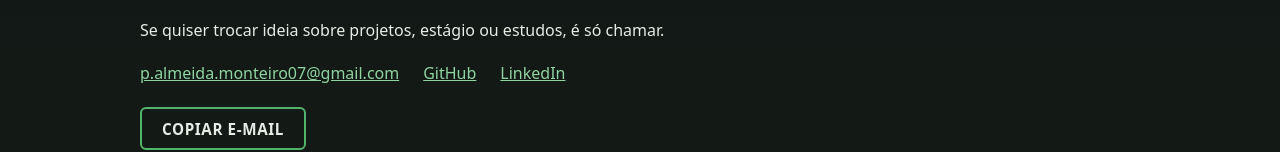
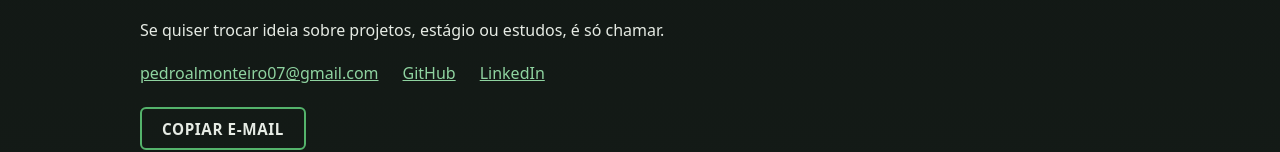
Before and after one commit to PedroALMonteiro/My-portfolio-, a plain HTML site: page index.html in a window 1280 px wide. Shown: the part 1345-1497 px from the top of the page. Drawn offline with Linux system fonts and the light colour scheme.

Commit message:
Update email contact information in index.html

```diff
--- a/index.html
+++ b/index.html
@@ -79,12 +79,12 @@
         <h2 id="titulo-contato">Contato</h2>
         <p>Se quiser trocar ideia sobre projetos, estágio ou estudos, é só chamar.</p>
         <ul class="contato-lista">
-          <li><a href="mailto:p.almeida.monteiro07@gmail.com">p.almeida.monteiro07@gmail.com</a></li>
+          <li><a href="mailto:pedroalmonteiro07@gmail.com">pedroalmonteiro07@gmail.com</a></li>
           <li><a href="https://github.com/PedroALMonteiro" target="_blank" rel="noopener noreferrer">GitHub</a></li>
           <li><a href="https://www.linkedin.com/in/pedro-monteiro-85697943b" target="_blank" rel="noopener noreferrer">LinkedIn</a></li>
         </ul>
         <p>
-          <button class="botao botao--vazado" type="button" id="copiar-email" data-email="p.almeida.monteiro07@gmail.com">Copiar e-mail</button>
+          <button class="botao botao--vazado" type="button" id="copiar-email" data-email="pedroalmonteiro07@gmail.com">Copiar e-mail</button>
           <span id="aviso-copia" role="status"></span>
         </p>
       </section>
```
